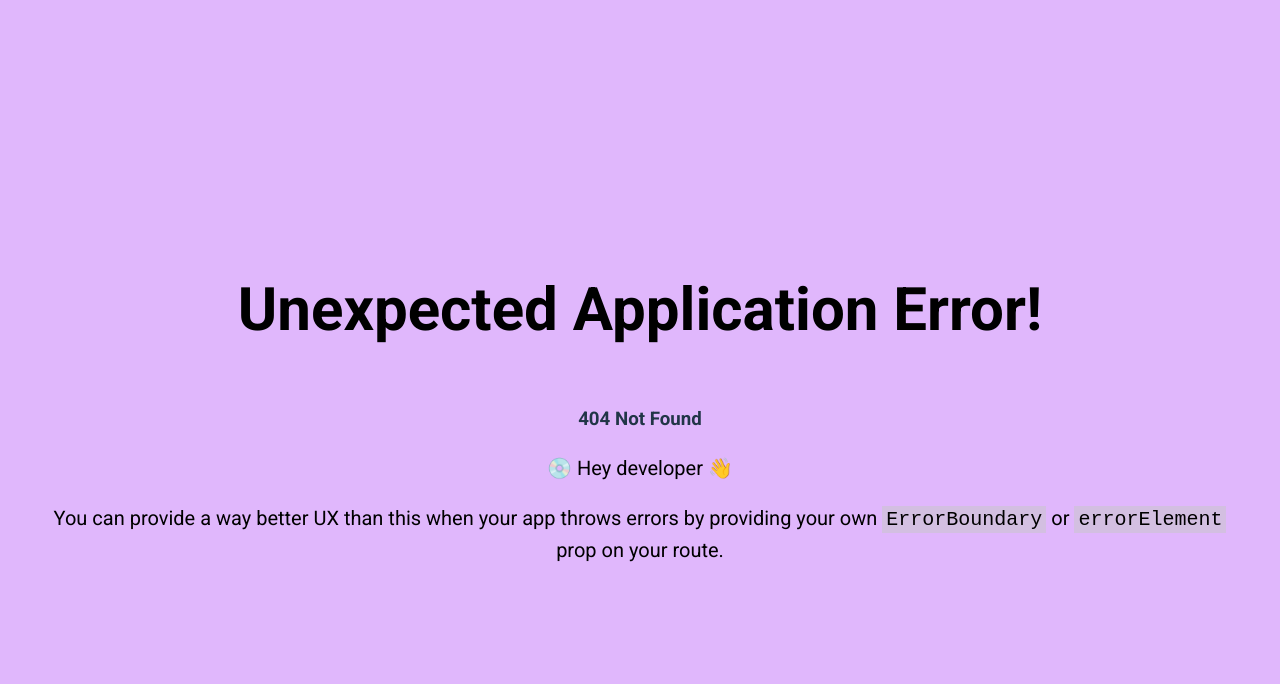
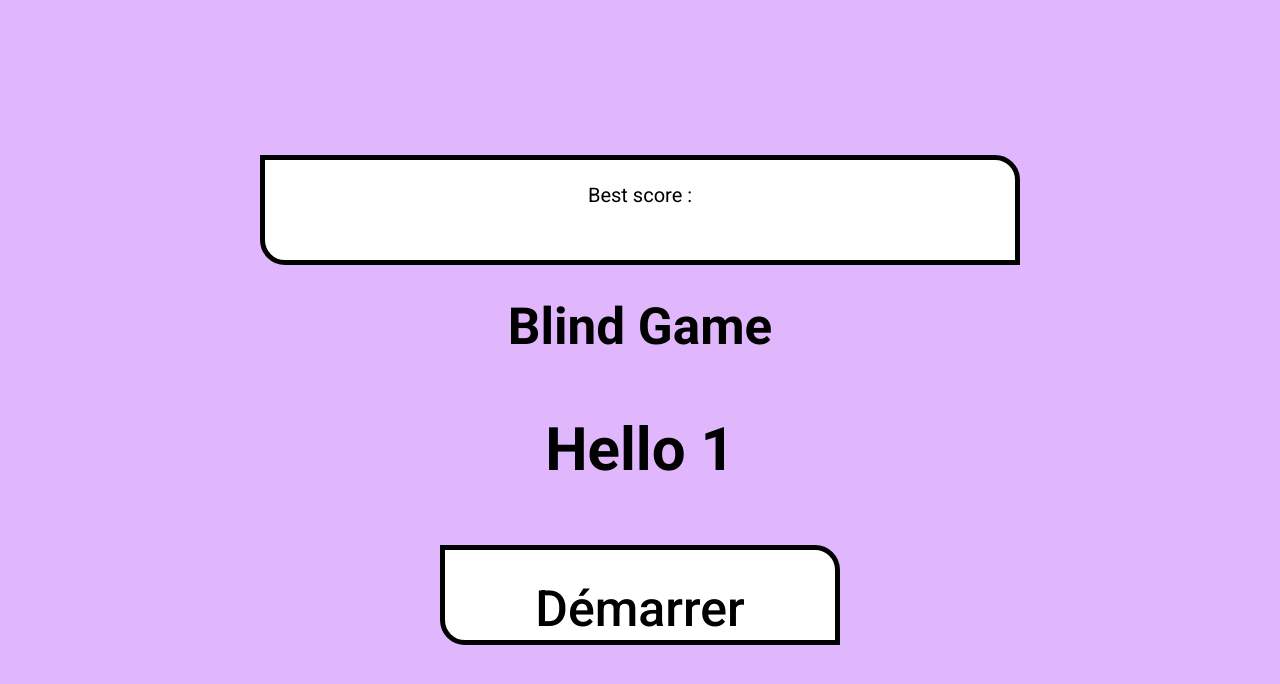
Before and after one commit to Zelie-C/tp_projet_commun_jeu, a React (Vite) app: page /home/1 in a window 1280 px wide. Before the commit this address had no page. Shown: the top 684 px of the page. Built offline with nearby package versions, Linux system fonts and the light colour scheme.

Commit message:
calcul du resultat et ajout affichage temps

```diff
--- a/src/components/Compteur.tsx
+++ b/src/components/Compteur.tsx
@@ -4,10 +4,9 @@ const Compteur = (props:{
     startOn: boolean,
     onChangeStartTime: (newValue: number) => void,
     onChangeEndTime: (newValue: number) => void,
-    onChangeStart: (newValue: boolean) => void
+    onChangeStart: (newValue: boolean) => void,
+    result: number,
 }) => {
-
-
 
     const handleClick = useCallback(() => {
         if(!props.startOn) {
@@ -18,10 +17,9 @@ const Compteur = (props:{
             props.onChangeStart(false);
             props.onChangeEndTime(Date.now());
         }
-    },[props.startOn]);
+    },[props]);
 
-
-
+    // console.log('Result inside Compteur:', props.result);
 
     return (
         <div>
--- a/src/components/Temps.tsx
+++ b/src/components/Temps.tsx
@@ -1,24 +1,24 @@
-import { useEffect, useState } from "react";
+import { useEffect } from "react";
 //let [randomtimeTemps, setRandomtimeTemps] = useState(0);
-const Temps = (props:{
+  const Temps = (props:{
     startOn: boolean,
     randomtime: number,
     onChangeRandomtime: (newValue: number) => void}) => {
 
+
     useEffect(()=>{
         if(props.startOn) {
-            let rdtime = Math.floor(Math.random()*20 +1);
+            const rdtime = Math.floor(Math.random()*20 +1);
             props.onChangeRandomtime(rdtime);
-            //setRandomtimeTemps(rdtime);
         }
 
-    },[props.startOn])
+    },[props.startOn, props.onChangeRandomtime, props])
 
 
 
     return (
         <div>
-            <h2>{props.startOn ? props.randomtime+" sec" : ""}</h2>
+            <h2>{props.randomtime > 0 ? props.randomtime+ " sec" : ""}</h2>
         </div>
     );
 };
--- a/src/general.css
+++ b/src/general.css
@@ -43,6 +43,14 @@ body {
     border-radius: 0 25px 0 25px;
 }
 
+.time-result {
+  color: black;
+}
+
+.display-none {
+  display: none;
+}
+
 p {
     font-size: 20px;
     color: black;
--- a/src/routes/Accueil.tsx
+++ b/src/routes/Accueil.tsx
@@ -9,7 +9,7 @@ const Accueil = () => {
 
 
     const buttonClick = () => {
-        navigate('/home' + username)
+        navigate('/home/' + username)
     }
 
 
--- a/src/routes/Home.tsx
+++ b/src/routes/Home.tsx
@@ -1,15 +1,21 @@
-import { useState } from "react";
+import { useMemo, useState } from "react";
 import Compteur from "../components/Compteur";
 import BestScore from "../components/BestScore";
 import { useParams } from "react-router-dom";
 import Temps from "../components/Temps";
+import '../general.css'
 
 const Home = () => {
   const params = useParams()
-  let [starttime, setStarttime] = useState(0);
-  let [endtime, setEndtime] = useState(0);
-  let [start, setStart] = useState(false);
-  let [randomtime, setRandomtime] = useState(0);
+  const [starttime, setStarttime] = useState(0);
+  const [endtime, setEndtime] = useState(0);
+  const [start, setStart] = useState(false);
+  const [randomtime, setRandomtime] = useState(0);
+
+  const resultTime: number = useMemo(() => {
+    return (endtime - starttime) / 1000
+  }, [endtime, starttime])
+
 
   const handleChangeStartTime = (newValue: number) => {
     setStarttime(newValue)
@@ -31,12 +37,17 @@ const Home = () => {
   return (
     <>
       <div>
-        <Temps startOn={start} randomtime={randomtime} onChangeRandomtime={handleChangeRandomtime}/>
       </div>
       <div>
         <BestScore username={params.username!}/>
         <h1>Blind Game</h1>
-        <Compteur startOn={start} onChangeStartTime={handleChangeStartTime} onChangeEndTime={handleChangeEndTime} onChangeStart={handleChangeStart} />
+        <h2>Hello {params.username}</h2>
+        <Temps startOn={start} randomtime={randomtime} onChangeRandomtime={handleChangeRandomtime}/>
+        {resultTime <= 0 ?
+        <h3 className="time-result display-none">{resultTime}</h3> :
+        <h3 className="time-result">{resultTime}</h3>
+      }
+        <Compteur startOn={start} onChangeStartTime={handleChangeStartTime} onChangeEndTime={handleChangeEndTime} onChangeStart={handleChangeStart} result={resultTime}/>
 
       </div>
     </>
```
Also changed, not shown: src/App.tsx (+6 -2 lines).
